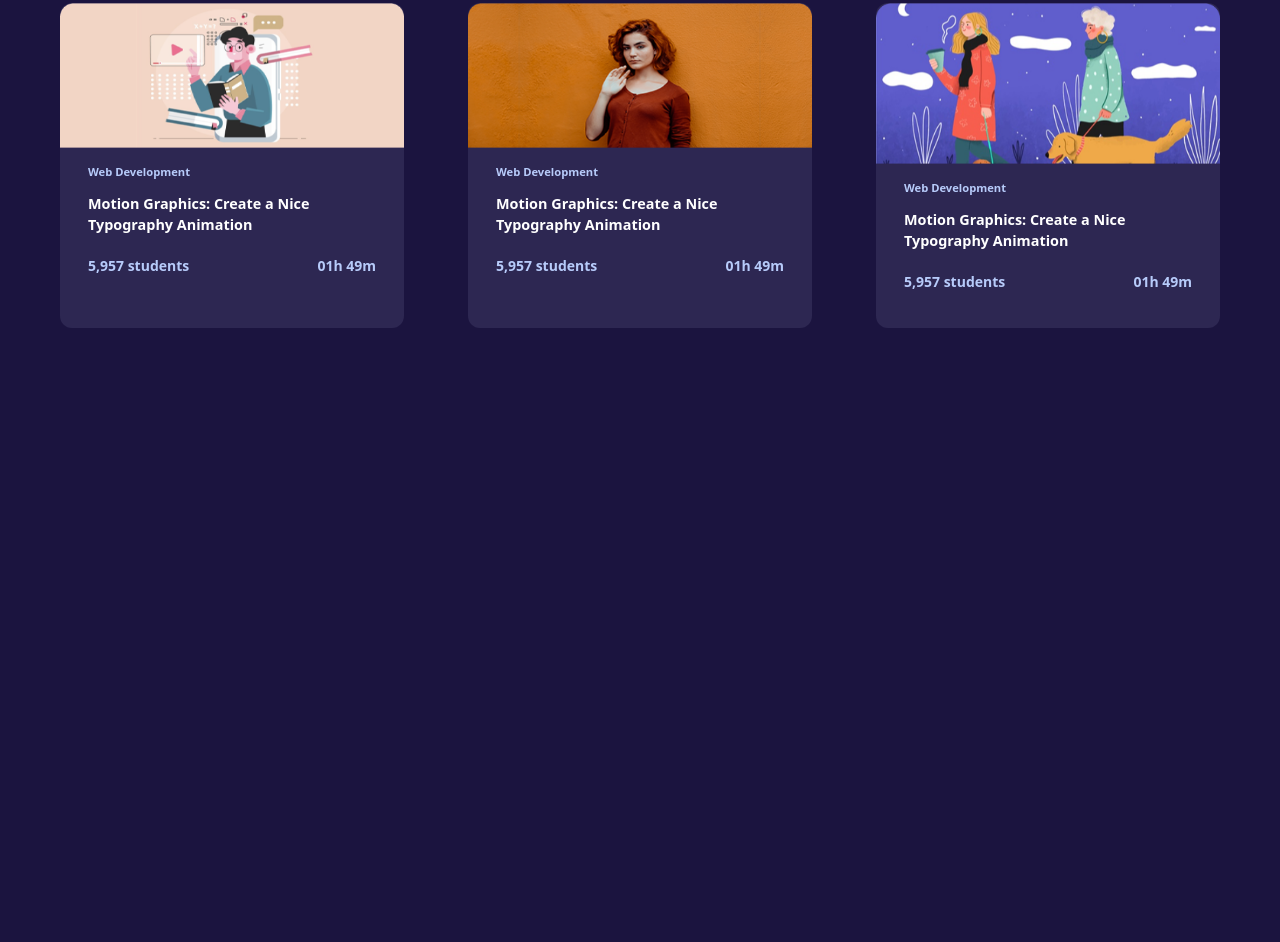
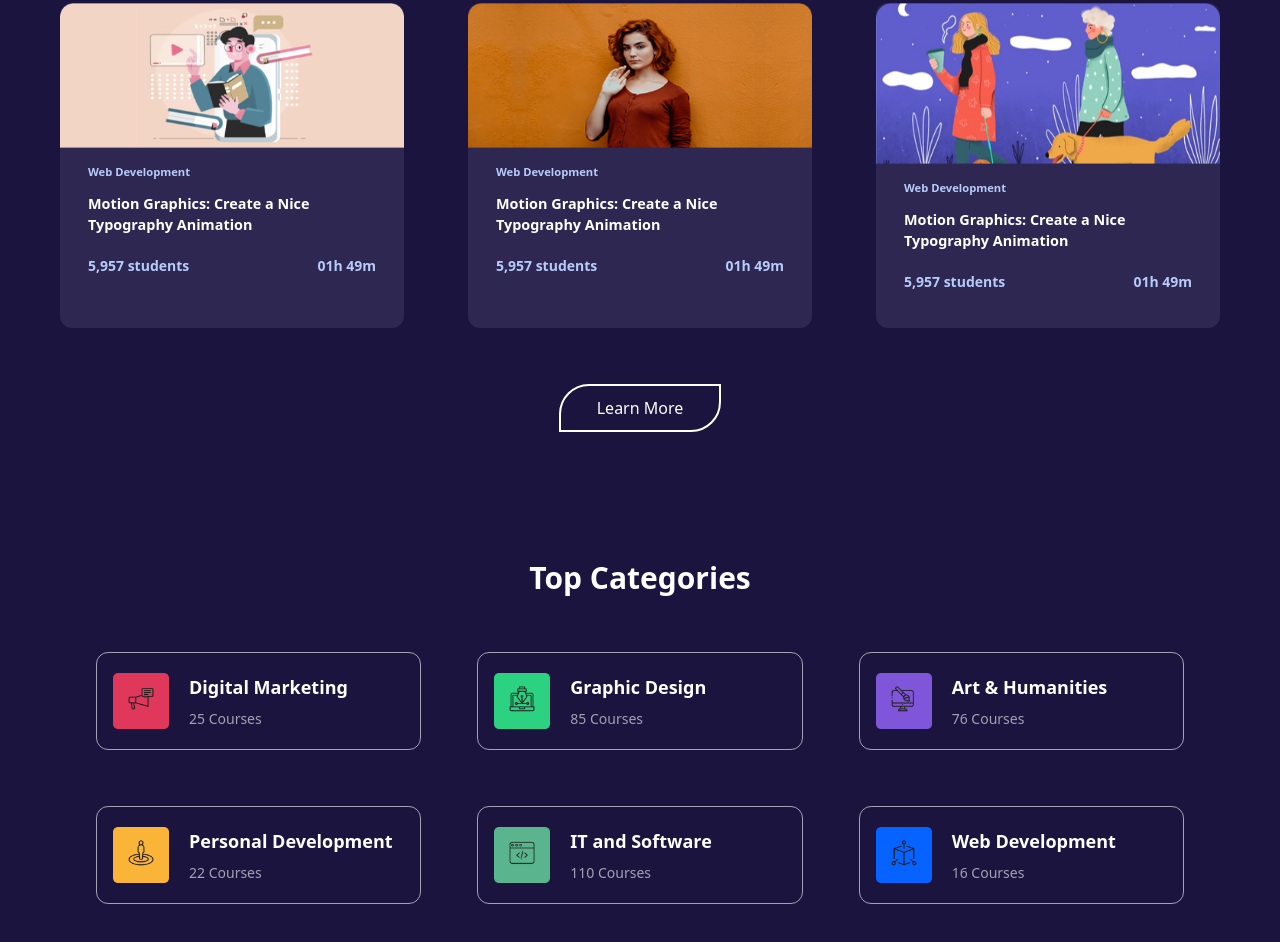
Before and after one commit to eman-2001-fep/tailwind_css, a website: page dist/index.html in a window 1280 px wide. Shown: the part 1547-2489 px from the top of the page. Before the commit the page ends 1891 px from the top, so only its background shows below. Drawn offline with Linux system fonts and the light colour scheme.

Commit message:
Categories

```diff
--- a/dist/index.html
+++ b/dist/index.html
@@ -178,5 +178,75 @@
         </div>
       </div>
       </section>
+
+
+      <section>
+        <div class="text-center my-10">
+          <button class="bg-transparent text-white py-2.5 px-9 rounded-[30px_0px_30px_0px] border-2 border-white hover:bg-slate-400 text-center cursor-pointer">
+            Learn More</button>
+        </div>
+        <!-- Categories -->
+        <div class="my-32 mx-20 ">
+            <h2 class="text-center mb-10 font-bold text-3xl">Top Categories</h2>
+            <div class="grid justify-center items-center grid-cols-1 sm:grid-cols-2 lg:grid-cols-3 gap-6  ">
+              <div class="flex gap-5 bg-transparent border border-[#FFFFFF99] rounded-xl py-5 px-4 text-center transform transition-transform hover:-translate-y-2 hover:shadow-lg mx-4 my-4">
+                <div>
+                  <img src="images/category_1.png" alt="Digital Marketing" class="w-14 h-14 ">
+                </div>
+                <div class="text-left">
+                <h3 class="text-lg text-white font-semibold mb-2">Digital Marketing</h3>
+                <p class="text-sm text-[#FFFFFF99]">25 Courses</p>
+                </div>
+              </div>
+              <div class="flex gap-5 bg-transparent border border-[#FFFFFF99] rounded-xl py-5 px-4 text-center transform transition-transform hover:-translate-y-2 hover:shadow-lg mx-4 my-4">
+                <div>
+                  <img src="images/category_2.png" alt="Graphic Design" class="w-14 h-14 ">
+                </div>
+                <div class="text-left">
+                <h3 class="text-lg text-white font-semibold mb-2">Graphic Design</h3>
+                <p class="text-sm text-[#FFFFFF99]">85 Courses</p>
+                </div>
+              </div>
+              <div class="flex gap-5 bg-transparent border border-[#FFFFFF99] rounded-xl py-5 px-4 text-center transform transition-transform hover:-translate-y-2 hover:shadow-lg mx-4 my-4">
+                <div>
+                  <img src="images/category_3.png"  alt="Art & Humanities" class="w-14 h-14 ">
+                </div>
+                <div class="text-left">
+                <h3 class="text-lg text-white font-semibold mb-2">Art & Humanities</h3>
+                <p class="text-sm text-[#FFFFFF99]">76 Courses</p>
+                </div>
+              </div>
+              <div class="flex gap-5 bg-transparent border border-[#FFFFFF99] rounded-xl py-5 px-4 text-center transform transition-transform hover:-translate-y-2 hover:shadow-lg mx-4 my-4">
+                <div>
+                  <img src="images/category_4.png" alt="Personal Development" class="w-14 h-14 ">
+                </div>
+                <div class="text-left">
+                <h3 class="text-lg text-white font-semibold mb-2">Personal Development</h3>
+                <p class="text-sm text-[#FFFFFF99]">22 Courses</p>
+                </div>
+              </div>
+              <div class="flex gap-5 bg-transparent border border-[#FFFFFF99] rounded-xl py-5 px-4 text-center transform transition-transform hover:-translate-y-2 hover:shadow-lg mx-4 my-4">
+                <div>
+                  <img src="images/category_5.png" alt="IT and Software" class="w-14 h-14 ">
+                </div>
+                <div class="text-left">
+                <h3 class="text-lg text-white font-semibold mb-2">IT and Software</h3>
+                <p class="text-sm text-[#FFFFFF99]">110 Courses</p>
+                </div>
+              </div>
+              <div class="flex gap-5 bg-transparent border border-[#FFFFFF99] rounded-xl py-5 px-4 text-center transform transition-transform hover:-translate-y-2 hover:shadow-lg mx-4 my-4">
+                <div>
+                  <img src="images/category_6.png" alt="Web Development" class="w-14 h-14 ">
+                </div>
+                <div class="text-left">
+                <h3 class="text-lg text-white font-semibold mb-2">Web Development</h3>
+                <p class="text-sm text-[#FFFFFF99]">16 Courses</p>
+                </div>
+              </div>
+
+
+          </div>
+        </div>
+      </section>
 </body>
 </html>
```
Also changed, not shown: dist/style.css.
